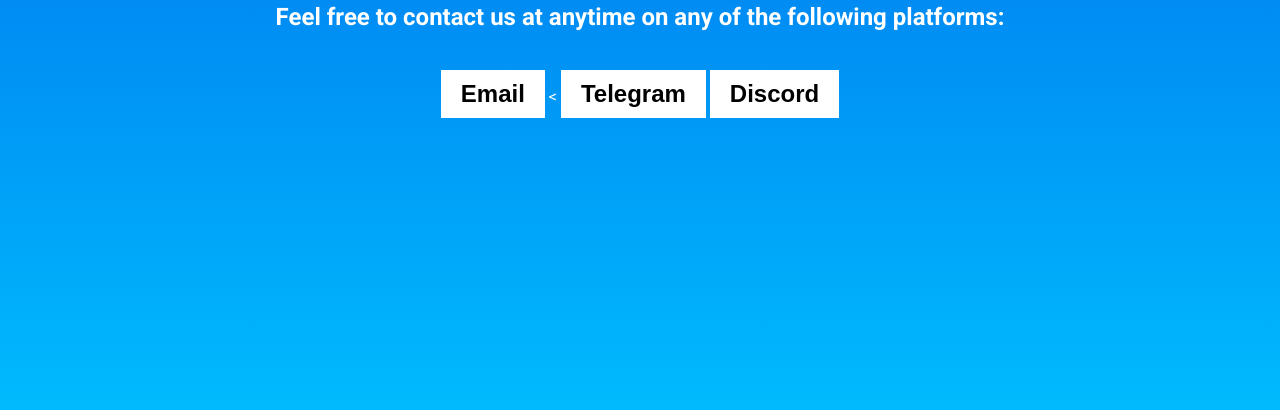
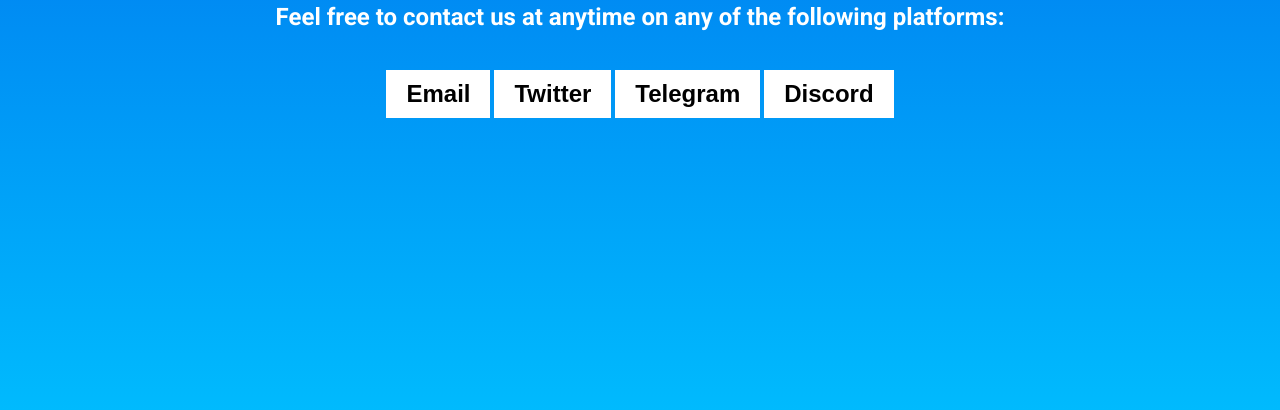
Before and after one commit to Soteria-Smart-Contracts/SoteriaSC.tech, a plain HTML site: page contact.html in a window 1280 px wide. Shown: the part 332-742 px from the top of the page. Drawn offline with Linux system fonts and the light colour scheme; files that its build step writes are made by us from their sources.

Commit message:
Aug 7, 2023, 11:55 AM

```diff
--- a/contact.html
+++ b/contact.html
@@ -211,7 +211,7 @@
         <p style="font-weight: bold;">Feel free to contact us at anytime on any of the following platforms:</p>
         <br>
         <button>Email</button>
-        <
+        <button>Twitter</button>
         <button>Telegram</button>
         <button class="last"><a style="text-decoration: none; color: black;" target="_blank" href="https://discord.gg/CdQWZtfdKD">Discord</a></button>
     </section>
```
